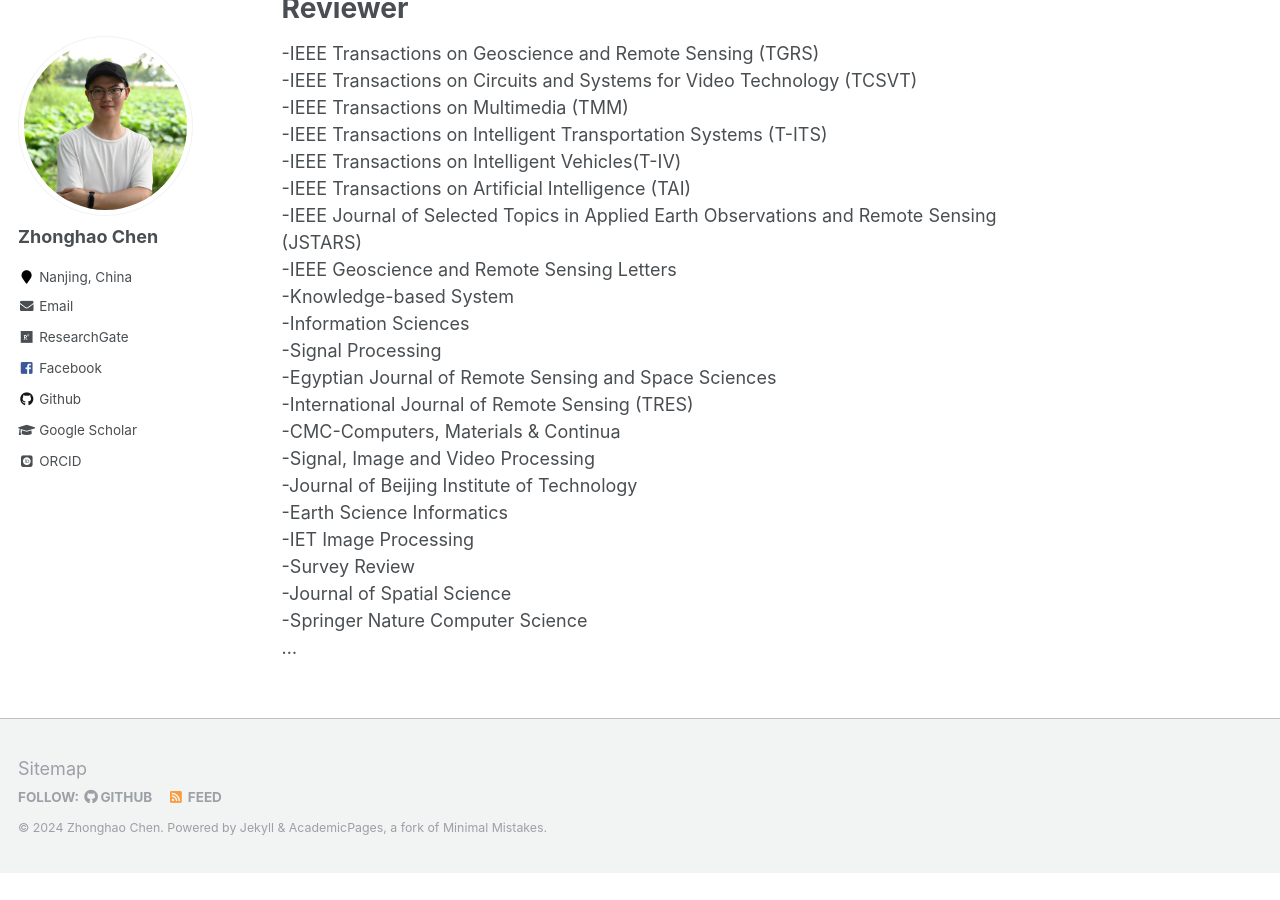
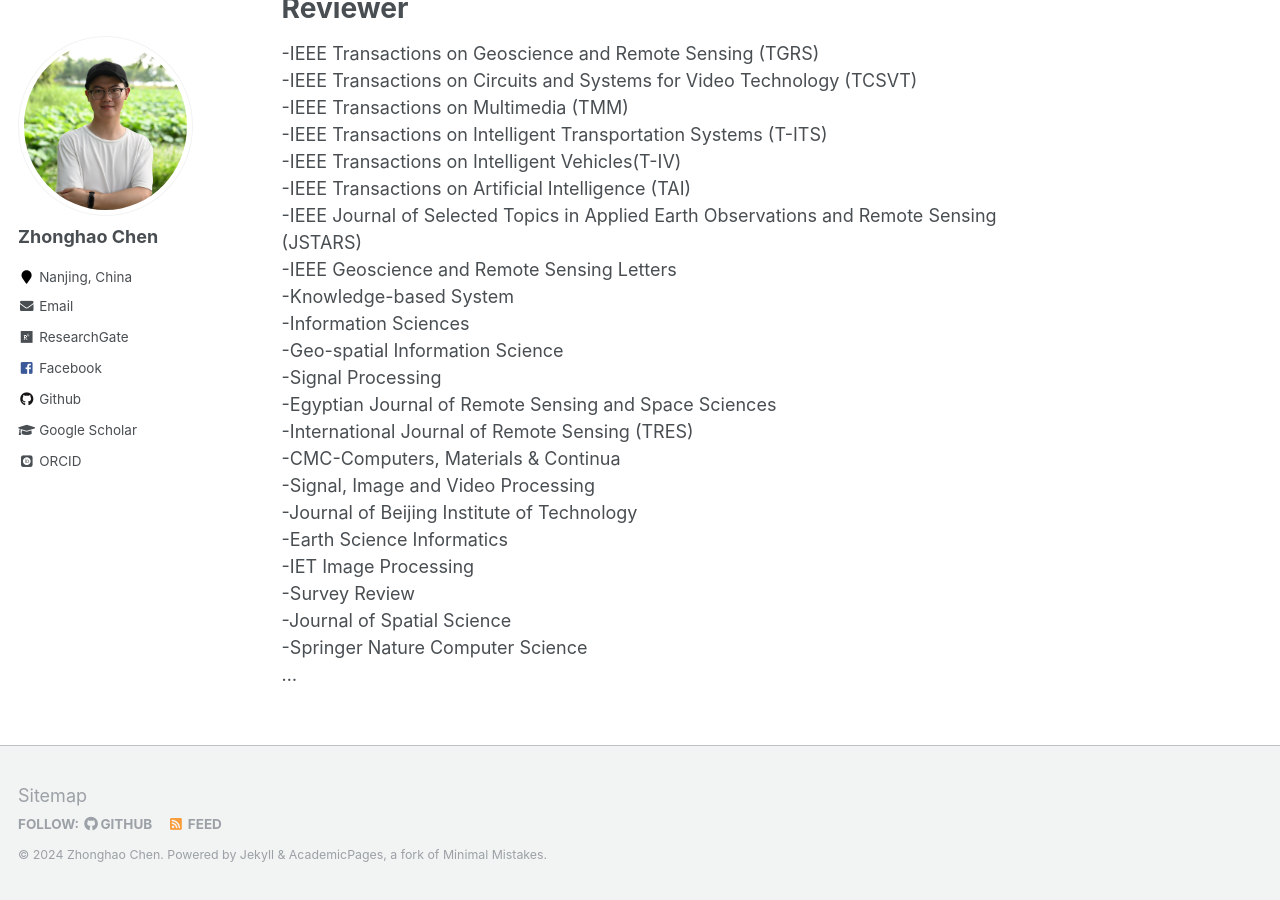
Before and after one commit to zhonghaochen/zhonghaochen.github.io, a Jekyll site: the page built from _pages/about.md, in a window 1280 px wide and 900 px high, scrolled down 727 px. Built offline with Jekyll 4.4.1, drawn with Linux system fonts in a browser that asks for light colours; some web fonts are replaced; before the commit the page ends 1600 px from its top, so only the background shows below that.

Commit message:
Update about.md

```diff
--- a/_pages/about.md
+++ b/_pages/about.md
@@ -41,6 +41,7 @@ Reviewer
 -IEEE Geoscience and Remote Sensing Letters<br>
 -Knowledge-based System<br>
 -Information Sciences<br>
+-Geo-spatial Information Science<br>
 -Signal Processing<br>
 -Egyptian Journal of Remote Sensing and Space Sciences<br>
 -International Journal of Remote Sensing (TRES)<br>
```
